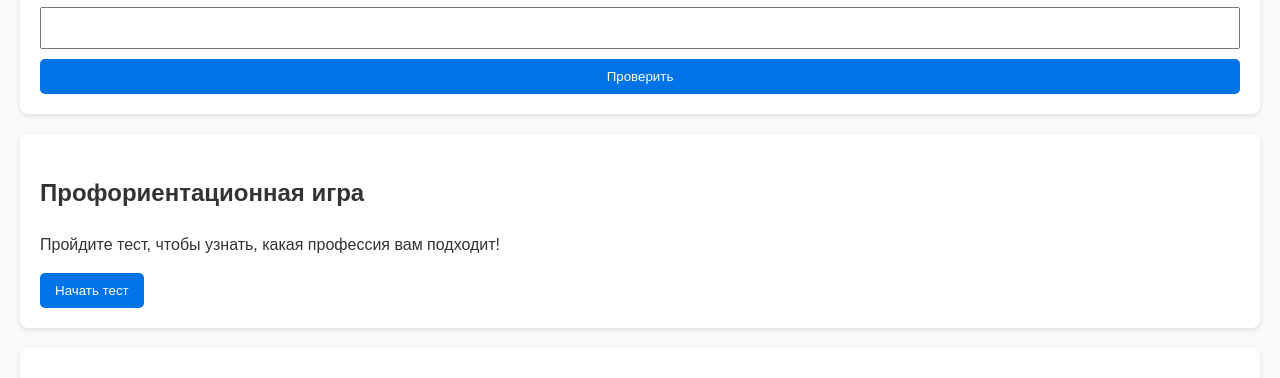
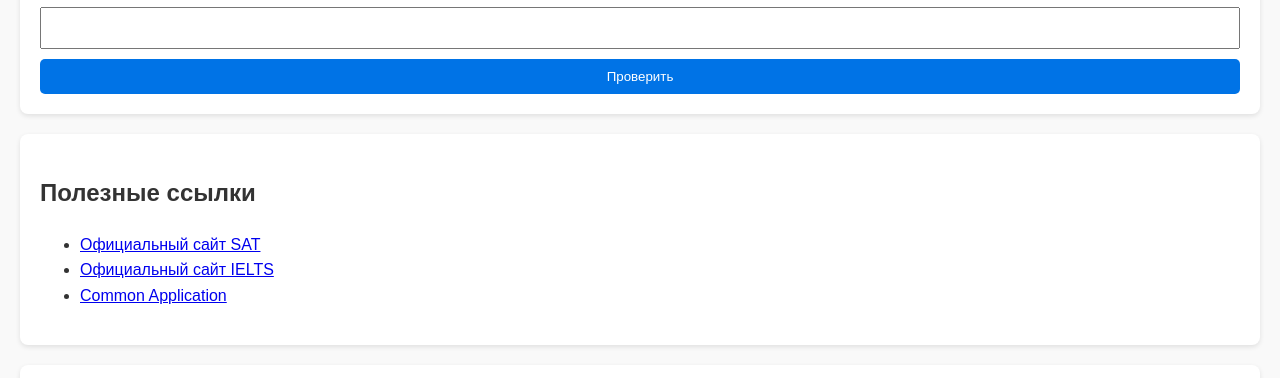
Before and after one commit to UzVPD/Azhar, a plain HTML site: page index.html in a window 1280 px wide. Shown: the part 1043-1421 px from the top of the page. Drawn offline with Linux system fonts and the light colour scheme.

Commit message:
Update index.html

```diff
--- a/index.html
+++ b/index.html
@@ -57,13 +57,7 @@
             <div id="calculatorResult"></div>
         </section>
 
-        <section id="game">
-    <h2>Профориентационная игра</h2>
-    <p>Пройдите тест, чтобы узнать, какая профессия вам подходит!</p>
-    <div id="questionContainer"></div>
-    <button id="startTest">Начать тест</button>
-    <div id="testResult"></div>
-</section>
+
 
         <!-- Полезные ссылки -->
         <section id="useful-links">
```
